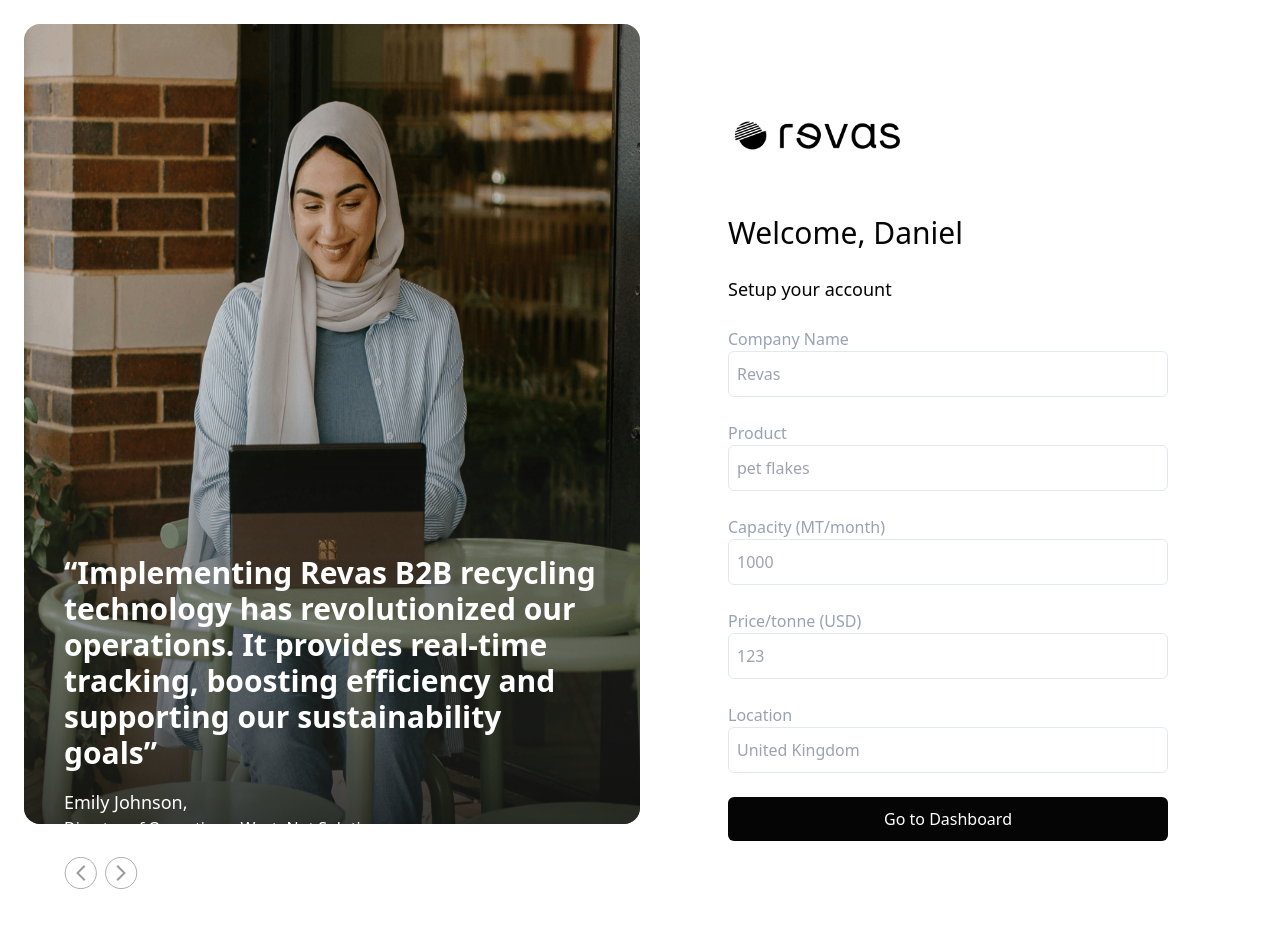
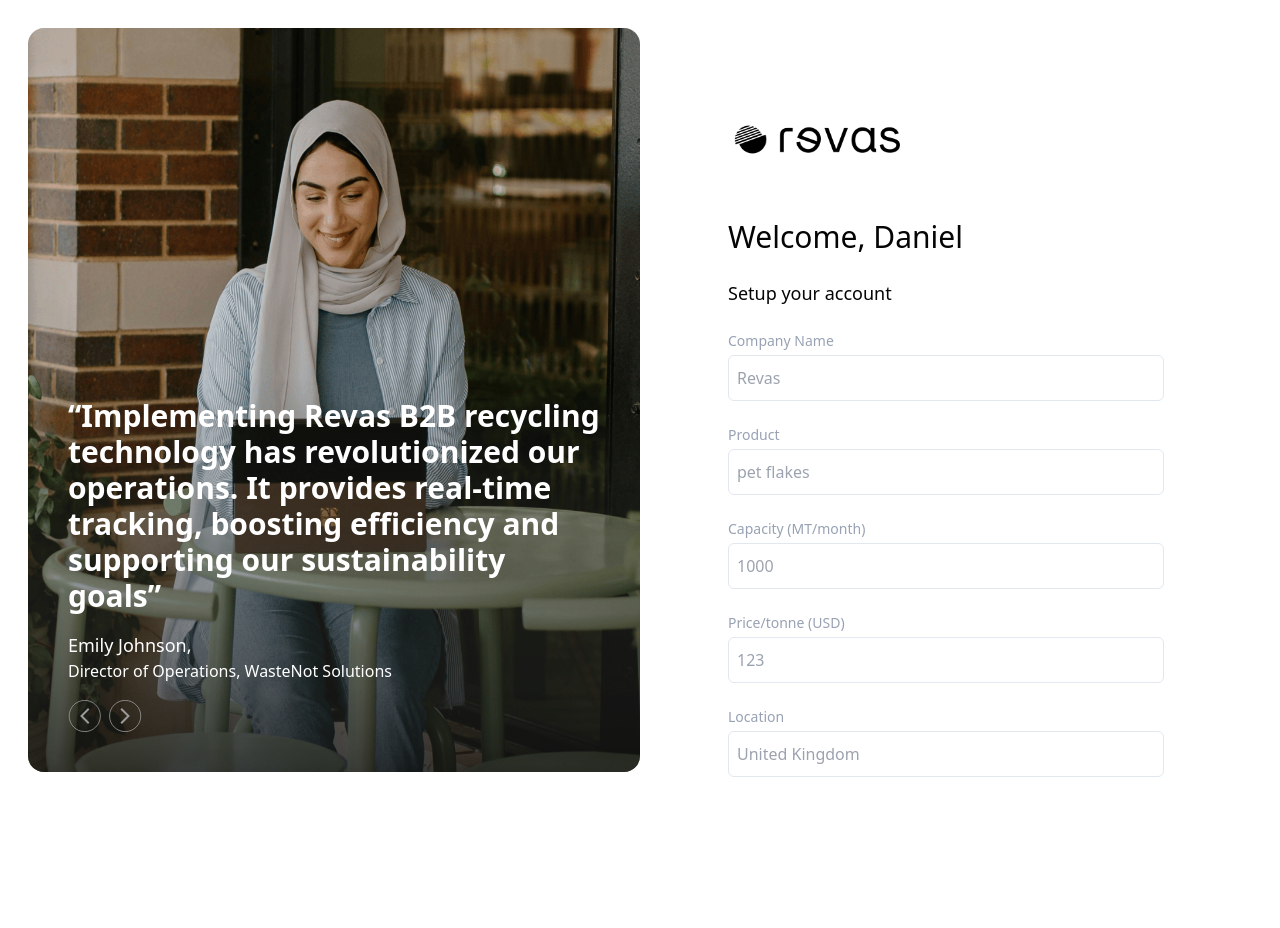
Before and after one commit to ify12345/revas2.1, a React (Vite) app: page /set-up in a window 1280 px wide. Shown: the top 928 px of the page. After the commit the page ends 800 px from the top, so only its background shows below. Built offline with nearby package versions, Linux system fonts and the light colour scheme.

Commit message:
form update

```diff
--- a/src/screens/Signup/index.tsx
+++ b/src/screens/Signup/index.tsx
@@ -7,7 +7,7 @@ import CustomInput from '@/components/CustomInput';
 
 export default function Signup() {
   return (
-    <div className="w-full flex flex-col lg:flex-row overflow-hidden p-7 max-h-screen">
+    <div className="w-full flex flex-col lg:flex-row overflow-hidden lg:p-7 max-h-screen">
       <div className="hidden lg:block w-1/2 rounded-2xl max-h-full relative">
         <img src={onboarding} className="rounded-2xl w-full h-full" alt="" />
         <img
@@ -67,14 +67,14 @@ export default function Signup() {
 
 
 
-      <div className="w-full lg:w-1/2 flex flex-col lg:p-[88px]">
+      <div className="w-full lg:w-1/2 flex flex-col lg:p-[88px] overflow-y-auto p-7">
         <img src={logo} className="max-w-[172px] mb-[60px]" alt="" />
         <form action="" className="text-[#98A2B3] flex flex-col gap-[24px]">
           <p className="text-primary text-3xl">Create your account</p>
 
           {/* First Name and Last Name */}
-          <div className="w-full flex gap-[14px]">
-            <div className="w-1/2">
+          <div className="w-full flex flex-col lg:flex-row gap-[14px]">
+            <div className="w-full lg:w-1/2">
               <CustomInput
                 label="First Name"
                 type="text"
@@ -82,7 +82,7 @@ export default function Signup() {
                 required
               />
             </div>
-            <div className="w-1/2">
+            <div className="w-full lg:w-1/2">
               <CustomInput
                 label="Last Name"
                 type="text"
--- a/src/screens/set-up/index.tsx
+++ b/src/screens/set-up/index.tsx
@@ -2,16 +2,16 @@ import onboarding from '@/assets/images/onboarding.png'
 import background from '@/assets/images/background.png'
 import logo from '@/assets/logo.png'
 import { Link } from 'react-router-dom'
-
+import CustomInput from '@/components/CustomInput'
 
 export default function SetUp() {
   return (
-    <div className="w-full flex flex-col lg:flex-row overflow-hidden p-6">
+    <div className="w-full flex flex-col lg:flex-row overflow-hidden p-7 max-h-screen">
       <div className="hidden lg:block w-1/2 rounded-2xl max-h-full relative">
-        <img src={onboarding} className="rounded-2xl w-full h-screen" alt="" />
+        <img src={onboarding} className="rounded-2xl w-full h-full" alt="" />
         <img
           src={background}
-          className="absolute rounded-2xl w-full h-screen inset-0 "
+          className="absolute rounded-2xl w-full h-full inset-0 "
           alt=""
         />
         <div className="flex flex-col inset-0 justify-end text-white absolute z-30 px-[40px] gap-[17px] py-10">
@@ -67,48 +67,48 @@ export default function SetUp() {
         <form action="" className="text-[#98A2B3] flex flex-col gap-[24px]">
           <p className="text-primary text-3xl">Welcome, Daniel</p>
           <p className="text-primary text-lg">Setup your account</p>
-          <div className="w-full">
-            <label htmlFor="">Company Name</label>
-            <input
+
+          {/* Company Name */}
+          <CustomInput
+            label="Company Name"
             type="text"
             placeholder="Revas"
-              className="w-full border border-[#E2E8F0] py-[10px] px-2 rounded-md"
+            required
           />
-          </div>
 
-          <div className="w-full">
-            <label htmlFor="">Product</label>
-            <input
+          {/* Product */}
+          <CustomInput
+            label="Product"
             type="text"
             placeholder="pet flakes"
-              className="w-full border border-[#E2E8F0] py-[10px] px-2 rounded-md"
+            required
           />
-          </div>
-          <div className="w-full">
-            <label htmlFor="">Capacity (MT/month)</label>
-            <input
+
+          {/* Capacity (MT/month) */}
+          <CustomInput
+            label="Capacity (MT/month)"
             type="text"
             placeholder="1000"
-              className="w-full border border-[#E2E8F0] py-[10px] px-2 rounded-md"
+            required
           />
-          </div>
-          <div className="w-full">
-            <label htmlFor="">Price/tonne (USD)</label>
-            <input
+
+          {/* Price/tonne (USD) */}
+          <CustomInput
+            label="Price/tonne (USD)"
             type="text"
             placeholder="123"
-              className="w-full border border-[#E2E8F0] py-[10px] px-2 rounded-md"
+            required
           />
-          </div>
-          <div className="w-full">
-            <label htmlFor="">Location</label>
-            <input
+
+          {/* Location */}
+          <CustomInput
+            label="Location"
             type="text"
             placeholder="United Kingdom"
-              className="w-full border border-[#E2E8F0] py-[10px] px-2 rounded-md"
+            required
           />
-          </div>
 
+          {/* Submit Button */}
           <Link
             className="py-2.5 rounded-md bg-primary text-[#fff] justify-center items-center flex"
             to="/dashboard"
```
Lines whose indentation alone changed are shown as unchanged.
